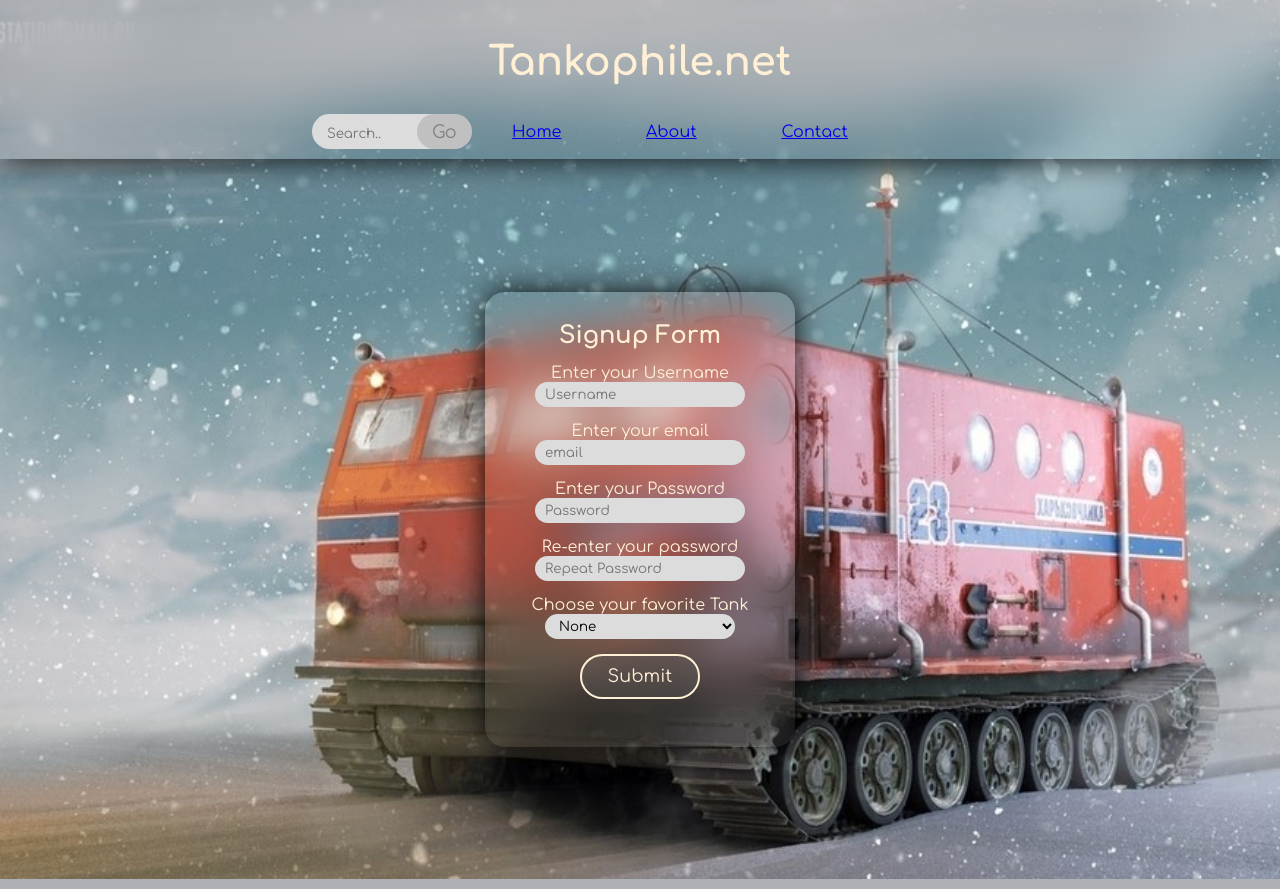
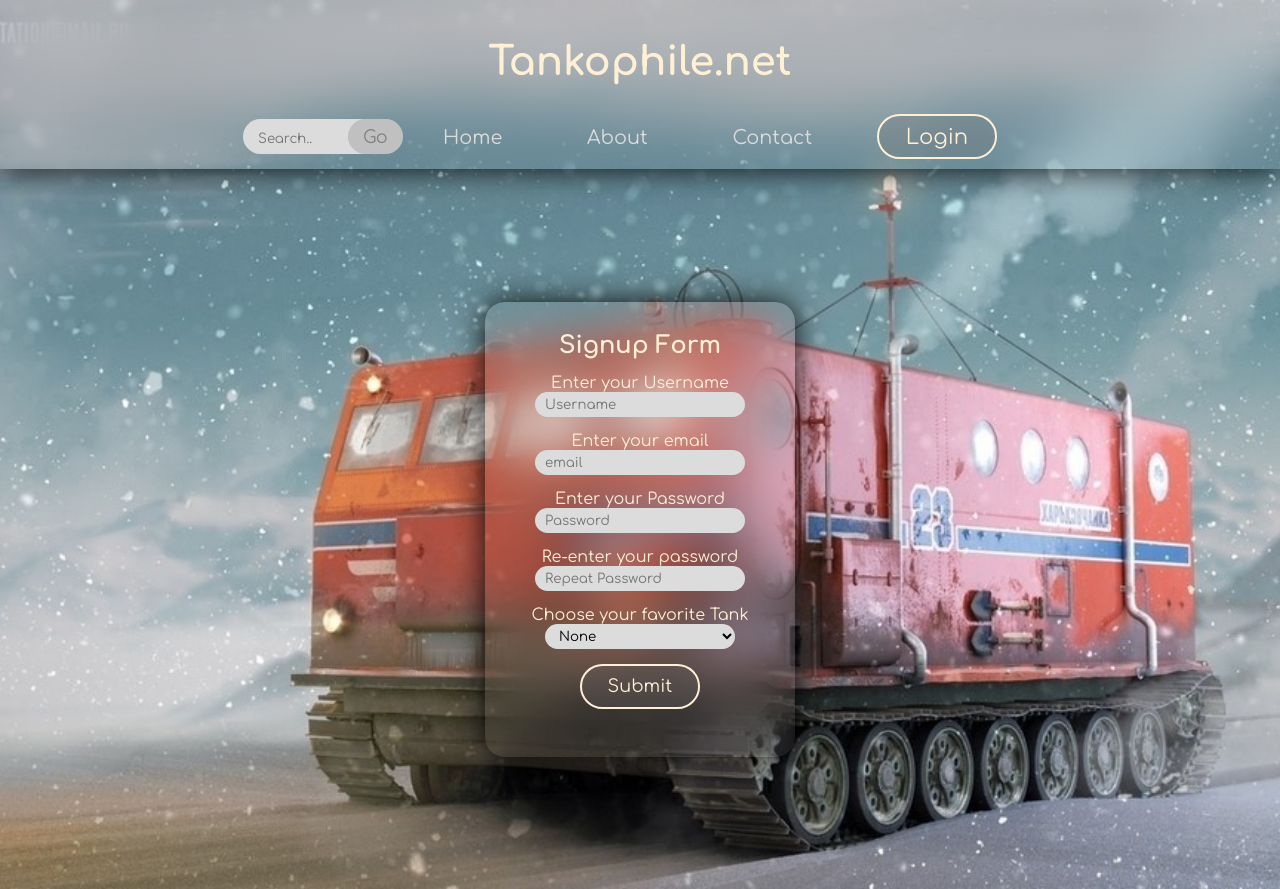
Before and after one commit to LoganDuran/PHPprojectCrud, a PHP site: page / in a window 1280 px wide. Run offline with PHP 8.4, Linux system fonts and the light colour scheme.

Commit message:
header style changes

```diff
--- a/header.php
+++ b/header.php
@@ -24,7 +24,7 @@
             <a href="#">About</a>
             <a href="#">Contact</a>
             <a class="allbuttons">
-               <?php /*
+               <?php
                     if(isset($_SESSION["userid"])){
 
                      ?>
@@ -38,7 +38,7 @@
                         <?php
                     }
 
-                */?>
+                ?>
             </a>
          </nav>
         </div>
--- a/style.css
+++ b/style.css
@@ -1,4 +1,22 @@
 @import url('https://fonts.googleapis.com/css2?family=Comfortaa:wght@400;600;700&family=Righteous&display=swap');
+
+
+
+:root {
+    --primary:  rgb(151, 136, 166);
+    --dark: #60a1cf;
+    --black: #0d1117;
+    --gray: gray;
+    --light: rgb(220, 220, 220);
+
+
+
+
+    --blur: blur(20px);
+    --shadow: 0 0 30px var(--gray);
+
+}
+
 
 * {
     margin: 0;
@@ -48,10 +66,34 @@ nav .nav{
 }
 
 .nav a{
+    font-size: 1.2rem;
+    color: var(--light);
+    text-decoration: none;
     padding: 20px;
     margin: 20px;
 }
 
+ nav a::after {
+    content: '';
+    position: absolute;
+    left: 0;
+    bottom: -6px;
+    width: 100%;
+    height: 3px;
+    background: var(--primary);
+    border-radius: 5px;
+    transform-origin: right;
+    transform: scaleX(0);
+    transition: transform .5s;
+}
+ nav a:hover::after {
+    transform-origin: left;
+    transform: scaleX(1);
+}
+
+a.allbuttons {
+    margin-left: 0px;
+}
 
 
 
```
